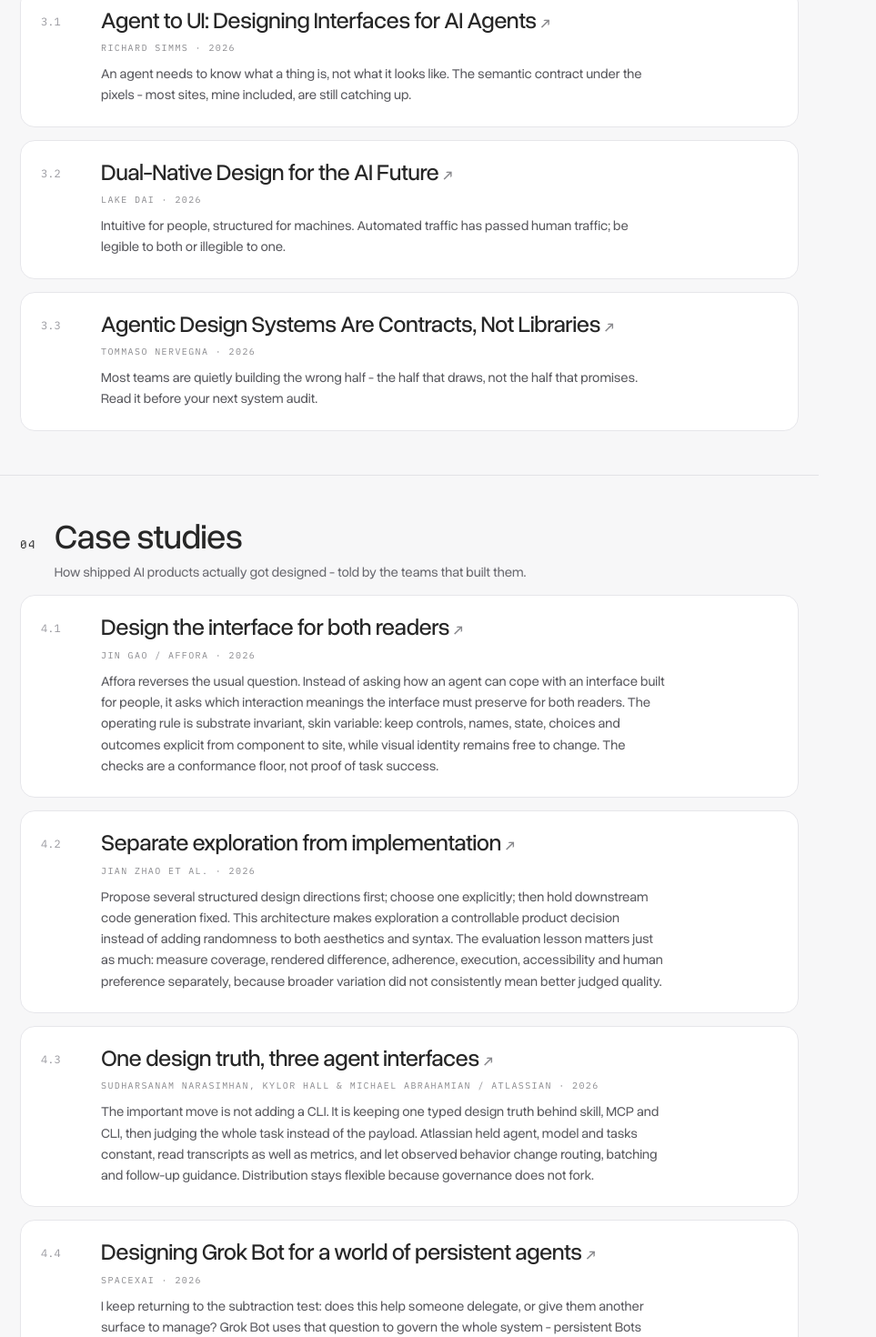
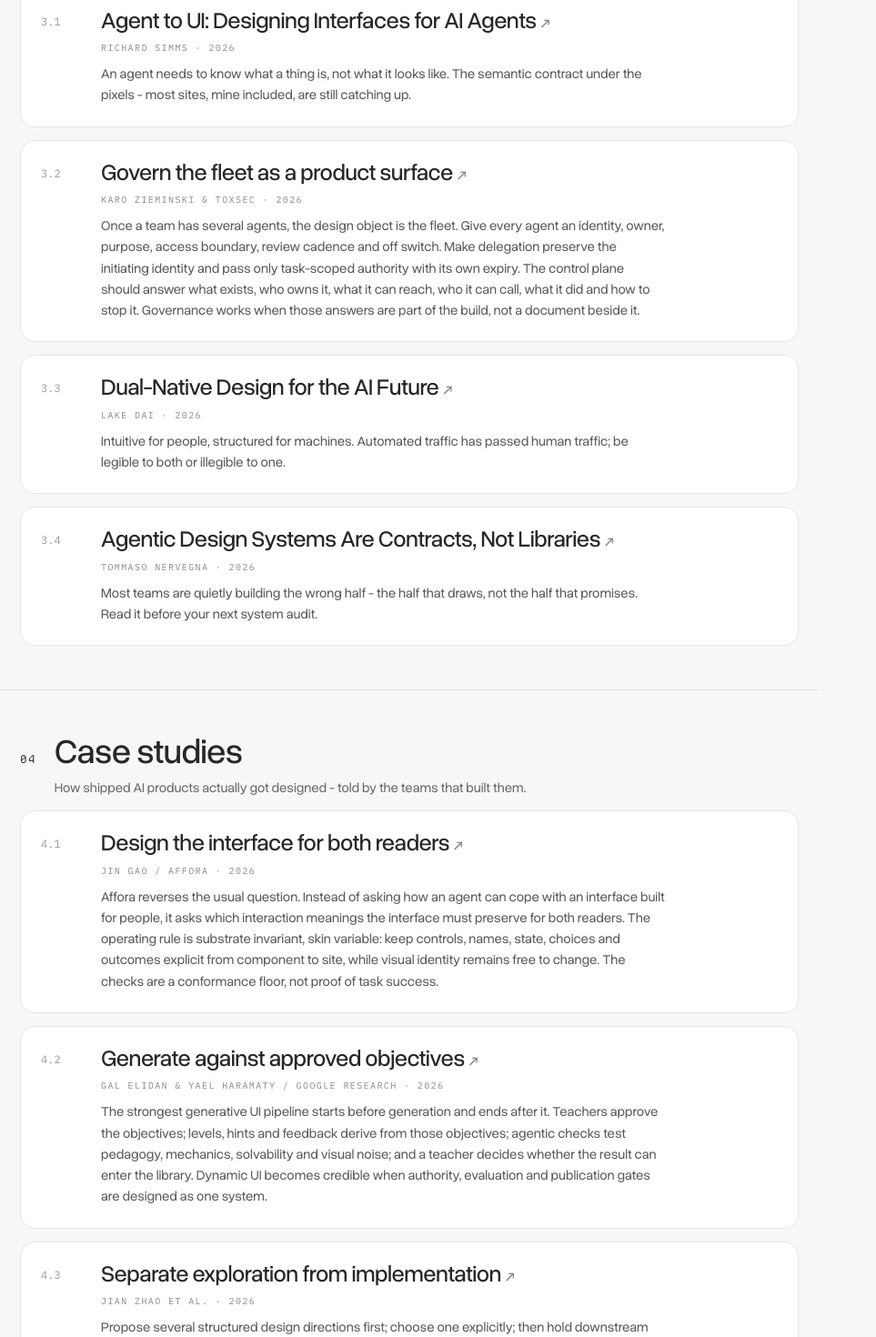
Before and after one commit to ayodhyamohanthy/ai-portfolio, a Next.js app: page /sources in a window 1280 px wide. Shown: the part 1762-3232 px from the top of the page at 91% size, without its empty margins (0-963 px from the left). Built offline with nearby package versions, Linux system fonts and the light colour scheme; what @astryxdesign/core would draw is missing.

Commit message:
Add Google and agent fleet sources

```diff
--- a/app/sourcesData.ts
+++ b/app/sourcesData.ts
@@ -10,10 +10,12 @@ export const sourceTracks:SourceTrack[]=[
 {title:'AI UX Patterns for AI-Native Products',author:'Lazarev.agency',year:'2026',url:'https://www.lazarev.agency/articles/ai-ux-patterns',note:'A pattern playbook with the right spine: show the reasoning, admit the uncertainty, hand control back. Closest to how I grade my own demos.'}]},
 {id:'agents',label:'Agents',lede:'Your next user may not be human. Design for both readers.',items:[
 {title:'Agent to UI: Designing Interfaces for AI Agents',author:'Richard Simms',year:'2026',url:'https://www.rsimms.com/stories/agent-to-ui',note:'An agent needs to know what a thing is, not what it looks like. The semantic contract under the pixels - most sites, mine included, are still catching up.'},
+{title:'Govern the fleet as a product surface',author:'Karo Zieminski & ToxSec',year:'2026',url:'https://karozieminski.substack.com/p/agentic-fleet-governance-product-teams',note:'Once a team has several agents, the design object is the fleet. Give every agent an identity, owner, purpose, access boundary, review cadence and off switch. Make delegation preserve the initiating identity and pass only task-scoped authority with its own expiry. The control plane should answer what exists, who owns it, what it can reach, who it can call, what it did and how to stop it. Governance works when those answers are part of the build, not a document beside it.'},
 {title:'Dual-Native Design for the AI Future',author:'Lake Dai',year:'2026',url:'https://lakedai.substack.com/p/dual-native-design-for-the-ai-future',note:'Intuitive for people, structured for machines. Automated traffic has passed human traffic; be legible to both or illegible to one.'},
 {title:'Agentic Design Systems Are Contracts, Not Libraries',author:'Tommaso Nervegna',year:'2026',url:'https://nervegna.substack.com/p/agentic-design-systems-are-contracts',note:'Most teams are quietly building the wrong half - the half that draws, not the half that promises. Read it before your next system audit.'}]},
 {id:'cases',label:'Case studies',lede:'How shipped AI products actually got designed - told by the teams that built them.',items:[
 {title:'Design the interface for both readers',author:'Jin Gao / Affora',year:'2026',url:'https://arxiv.org/html/2609.19125',note:'Affora reverses the usual question. Instead of asking how an agent can cope with an interface built for people, it asks which interaction meanings the interface must preserve for both readers. The operating rule is substrate invariant, skin variable: keep controls, names, state, choices and outcomes explicit from component to site, while visual identity remains free to change. The checks are a conformance floor, not proof of task success.'},
+{title:'Generate against approved objectives',author:'Gal Elidan & Yael Haramaty / Google Research',year:'2026',url:'https://research.google/blog/the-future-of-practice-enabling-teachers-to-create-learning-interactives-with-generative-ui/',note:'The strongest generative UI pipeline starts before generation and ends after it. Teachers approve the objectives; levels, hints and feedback derive from those objectives; agentic checks test pedagogy, mechanics, solvability and visual noise; and a teacher decides whether the result can enter the library. Dynamic UI becomes credible when authority, evaluation and publication gates are designed as one system.'},
 {title:'Separate exploration from implementation',author:'Jian Zhao et al.',year:'2026',url:'https://arxiv.org/html/2609.15078',note:'Propose several structured design directions first; choose one explicitly; then hold downstream code generation fixed. This architecture makes exploration a controllable product decision instead of adding randomness to both aesthetics and syntax. The evaluation lesson matters just as much: measure coverage, rendered difference, adherence, execution, accessibility and human preference separately, because broader variation did not consistently mean better judged quality.'},
 {title:'One design truth, three agent interfaces',author:'Sudharsanam Narasimhan, Kylor Hall & Michael Abrahamian / Atlassian',year:'2026',url:'https://www.atlassian.com/blog/ai-at-work/giving-ai-agents-design-system-context-from-the-terminal-what-we-learned-building-a-cli',note:'The important move is not adding a CLI. It is keeping one typed design truth behind skill, MCP and CLI, then judging the whole task instead of the payload. Atlassian held agent, model and tasks constant, read transcripts as well as metrics, and let observed behavior change routing, batching and follow-up guidance. Distribution stays flexible because governance does not fork.'},
 {title:'Designing Grok Bot for a world of persistent agents',author:'SpaceXAI',year:'2026',url:'https://x.ai/news/designing-grok-bot',note:'I keep returning to the subtraction test: does this help someone delegate, or give them another surface to manage? Grok Bot uses that question to govern the whole system - persistent Bots instead of disposable chats, presence that shows state, graduated status/preview/takeover supervision, role-bound context, structured responses and routines that keep work moving. The useful lesson is coherence: primitives, coordination and autonomy all answer to the same product principle.'},
```
